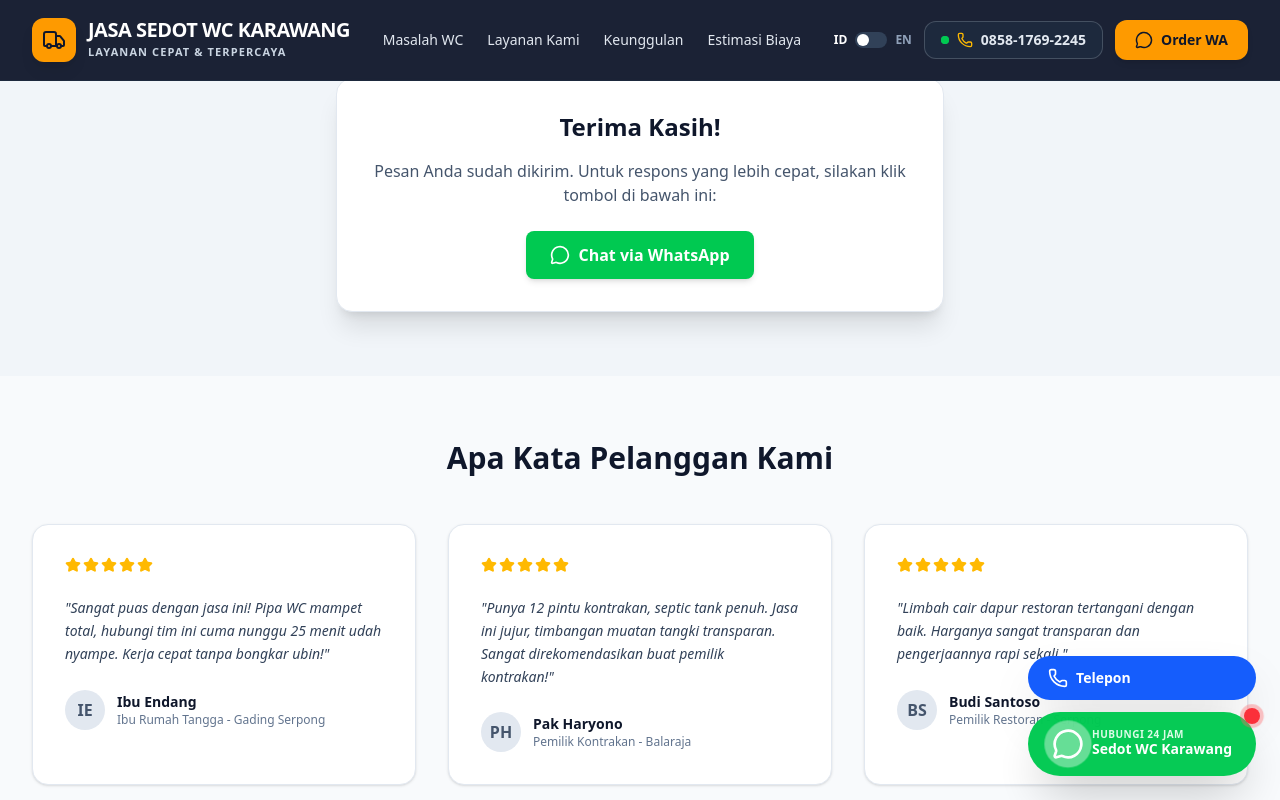
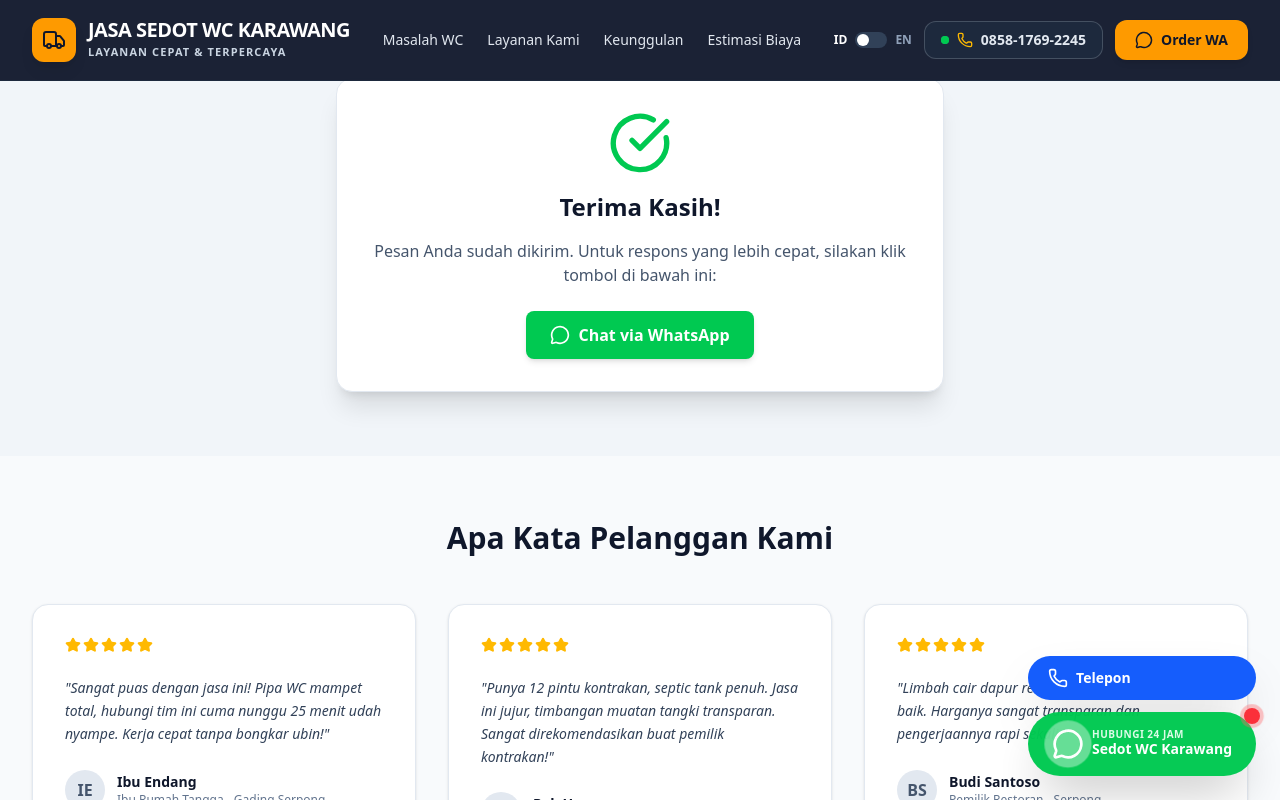
Before and after one commit to idin77/Jasa-Sedot-WC-Karawang-Eponk, a React (Vite) app: page / in a window 1280 px wide. Both pictures are taken after typing "Sample", "Sample", "2020-01-15" into the empty fields and a click on the button "Kirim ke WhatsApp". Shown: the part 5004-5804 px from the top of the page. Built offline with nearby package versions, Linux system fonts and the light colour scheme.

Commit message:
feat: enhance booking success state and footer
Add success animation to booking confirmation and
include partner link in the footer.

```diff
--- a/src/components/BookingForm.tsx
+++ b/src/components/BookingForm.tsx
@@ -1,5 +1,6 @@
 import React, { useState } from 'react';
-import { MessageCircle } from 'lucide-react';
+import { MessageCircle, CheckCircle } from 'lucide-react';
+import { motion } from 'motion/react';
 import { useAnalytics } from '../hooks/useAnalytics';
 import { generateWhatsAppLink } from '../utils/whatsapp';
 
@@ -31,6 +32,14 @@ Tanggal Pelayanan: ${formData.date}`;
       <section id="kontak-booking" className="py-16 bg-slate-100">
         <div className="max-w-2xl mx-auto px-4 sm:px-6 lg:px-8">
           <div className="bg-white rounded-2xl shadow-xl p-8 border border-slate-200 text-center">
+            <motion.div
+              initial={{ scale: 0, opacity: 0 }}
+              animate={{ scale: 1, opacity: 1 }}
+              transition={{ type: 'spring', stiffness: 200, damping: 10 }}
+              className="flex justify-center mb-4"
+            >
+              <CheckCircle className="text-green-500 w-16 h-16" />
+            </motion.div>
             <h2 className="text-2xl font-bold text-slate-900 mb-4">
               Terima Kasih!
             </h2>
--- a/src/components/Footer.tsx
+++ b/src/components/Footer.tsx
@@ -2,6 +2,12 @@ export default function Footer() {
   return (
     <footer className="bg-slate-900 text-slate-400 py-8 text-center text-sm">
       <p>&copy; {new Date().getFullYear()} Jasa Sedot WC Karawang. Semua Hak Dilindungi.</p>
+      <p className="mt-2">
+        Powered by{' '}
+        <a href="https://mitrabersih.sedotwckarawang.id" target="_blank" rel="noopener noreferrer" className="text-white hover:text-green-400">
+          mitrabersih.sedotwckarawang.id
+        </a>
+      </p>
     </footer>
   );
 }
```
